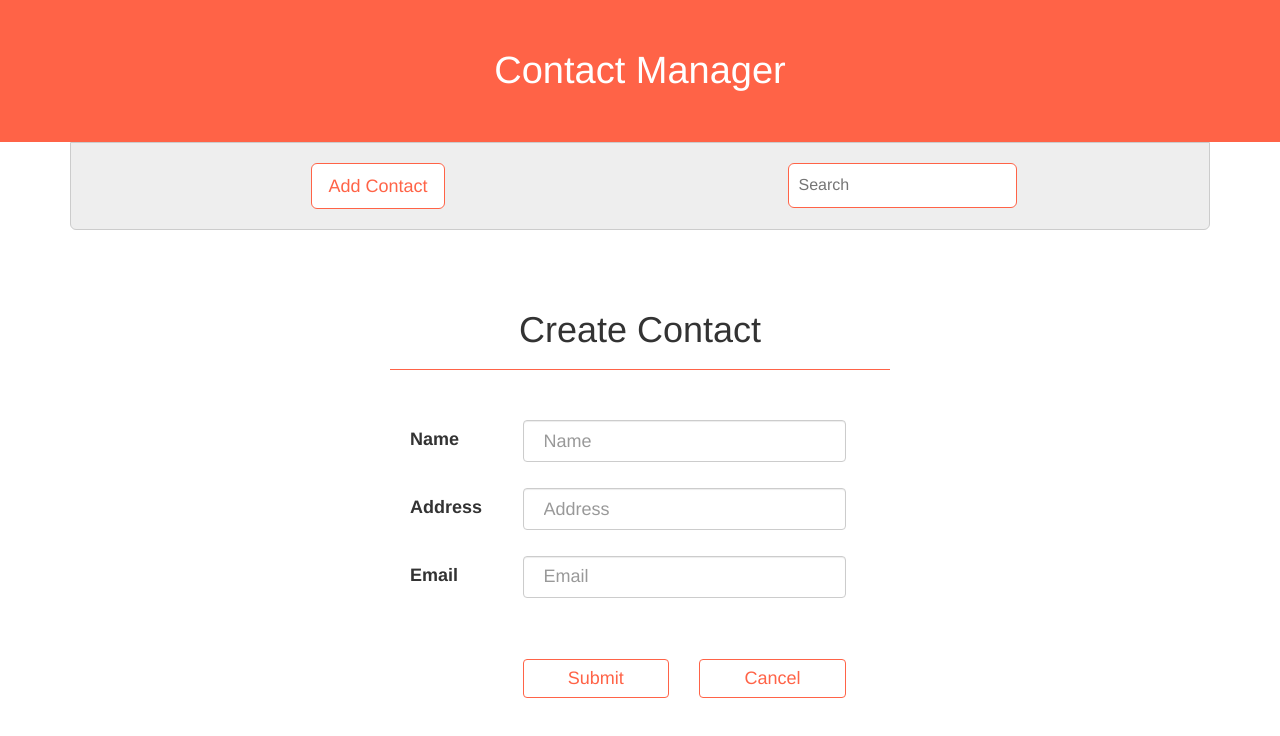
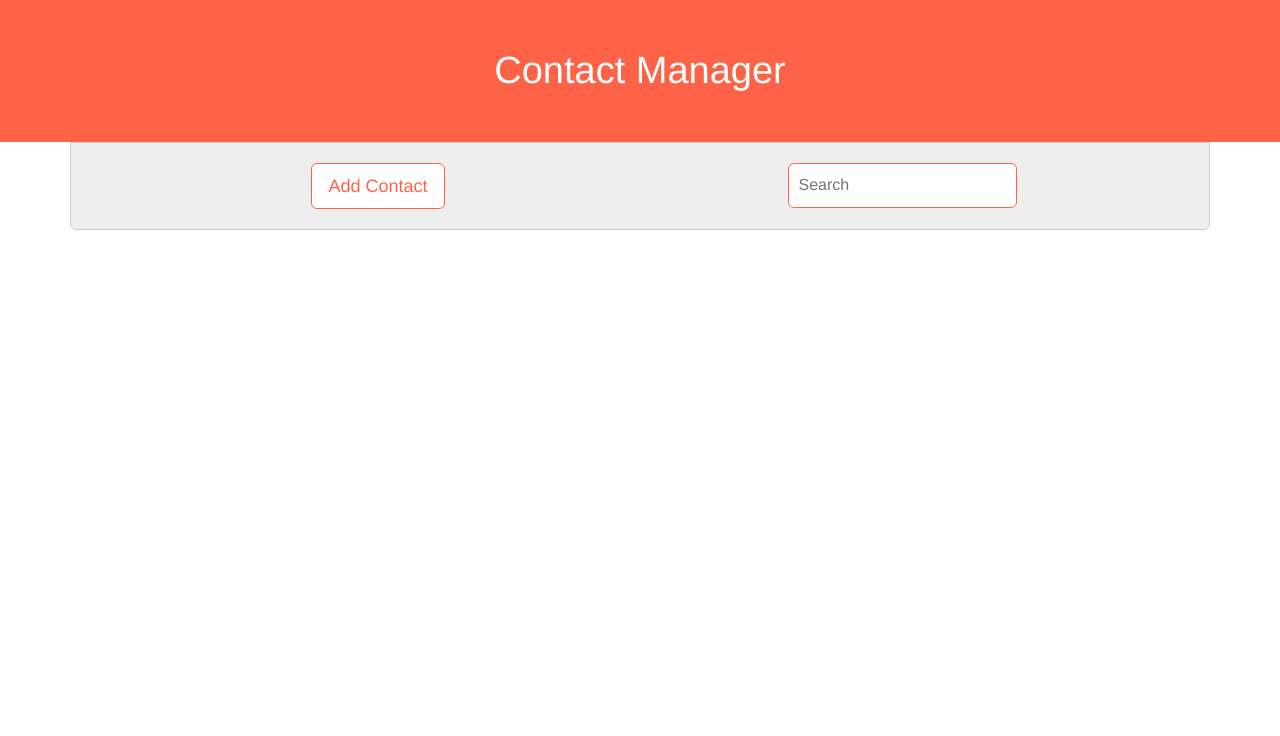
Before and after one commit to CristianCristea/contact-manager-reactjs, a React (Create React App) app: page / in a window 1280 px wide. Shown: the top 736 px of the page. Built offline with nearby package versions, Linux system fonts and the light colour scheme.

Commit message:
Basic AddContact functionality, store the contacts in the state

```diff
--- a/src/App.js
+++ b/src/App.js
@@ -1,18 +1,61 @@
 import React, { Component } from "react";
 import Header from "./components/Header";
 import NavBar from "./components/NavBar";
-import AddContact from "./components/AddContact";
+import AddContact from "./containers/AddContact";
 
 class App extends Component {
+  constructor(props) {
+    super(props);
+    this.state = {
+      addContact: false,
+      editContact: false,
+      contacts: []
+    };
+
+    this.showAddContactForm = this.showAddContactForm.bind(this);
+    this.hideAddContactForm = this.hideAddContactForm.bind(this);
+    this.handleOnSave = this.handleOnSave.bind(this);
+  }
+
+  handleOnSave(contact) {
+    this.addContact(contact);
+  }
+
+  addContact(contact) {
+    // add the contact to the existing contacts
+    // update the state
+    const allContacts = this.state.contacts;
+    allContacts.push(contact);
+    this.setState({ contacts: allContacts });
+  }
+
+  deleteContact(contact) {}
+
+  showAddContactForm() {
+    this.setState({ addContact: true });
+  }
+
+  hideAddContactForm() {
+    this.setState({ addContact: false });
+  }
+
   render() {
+    console.log(this.state);
     return (
       <div>
         <Header title="Contact Manager" />
-        <NavBar />
-        <AddContact />
+        <NavBar clickHandler={this.showAddContactForm} />
+        {this.state.addContact
+          ? <AddContact
+              cancelHandler={this.hideAddContactForm}
+              onSave={this.handleOnSave}
+            />
+          : null}
       </div>
     );
   }
 }
 
 export default App;
+
+// TODO: render single contact, render contact list, implement edit, store to local storage, implement search
--- a/src/components/AddContact.js
+++ /dev/null
@@ -1,56 +0,0 @@
-import React from "react";
-import PropTypes from "prop-types";
-import { Col, FormGroup } from "react-bootstrap";
-import FormInput from "./FormInput";
-import DefaultButton from "./DefaultButton";
-
-export default function AddContact({ saveSubmit, cancelSubmit }) {
-  return (
-    <aside className="add-contact-form container-form">
-      <h1 className="text-center">Create Contact</h1>
-      <form
-        className="form-horizontal"
-        onSubmit={saveSubmit}
-        onReset={cancelSubmit}
-      >
-        <FormInput
-          label="Name"
-          id="name"
-          type="text"
-          required={true}
-          minLength={3}
-        />
-
-        <FormInput
-          label="Address"
-          id="address"
-          type="text"
-          required={true}
-          minLength={10}
-        />
-
-        <FormInput
-          label="Email"
-          id="email"
-          type="email"
-          required={true}
-          minLength={6}
-        />
-
-        <FormGroup className="mt-small">
-          <Col sm={4} smOffset={3}>
-            <DefaultButton type="submit" name="Submit" />
-          </Col>
-          <Col sm={4}>
-            <DefaultButton type="reset" name="Cancel" />
-          </Col>
-        </FormGroup>
-      </form>
-    </aside>
-  );
-}
-
-AddContact.propTypes = {
-  saveSubmit: PropTypes.func.isRequired,
-  cancelSubmit: PropTypes.func.isRequired
-};
--- a/src/components/DefaultButton.js
+++ /dev/null
@@ -1,22 +0,0 @@
-import React from "react";
-import PropTypes from "prop-types";
-import { Button } from "react-bootstrap";
-
-export default function DefaultButton({ type, name, size }) {
-  return (
-    <Button type={type} bsStyle="default" className="btn-block" bsSize={size}>
-      {name}
-    </Button>
-  );
-}
-
-DefaultButton.propTypes = {
-  type: PropTypes.string,
-  name: PropTypes.string.isRequired,
-  btnSize: PropTypes.string
-};
-
-DefaultButton.default = {
-  type: null,
-  bsSize: "normal"
-};
--- a/src/components/FormInput.js
+++ /dev/null
@@ -1,33 +0,0 @@
-import React from "react";
-import PropTypes from "prop-types";
-import { Col, FormGroup, FormControl, ControlLabel } from "react-bootstrap";
-
-export default function FormInput({ label, type, id, required, minLength }) {
-  return (
-    <FormGroup>
-      <Col sm={3}>
-        <ControlLabel htmlFor={id}>
-          {label}
-        </ControlLabel>
-      </Col>
-      <Col sm={8}>
-        <FormControl
-          type={type}
-          placeholder={label}
-          id={id}
-          required={required}
-          minLength="3"
-          title={`Minimum ${minLength} letters`}
-        />
-      </Col>
-    </FormGroup>
-  );
-}
-
-FormInput.propTypes = {
-  label: PropTypes.string.isRequired,
-  type: PropTypes.string.isRequired,
-  id: PropTypes.string.isRequired,
-  required: PropTypes.bool.isRequired,
-  minLength: PropTypes.number.isRequired
-};
```
